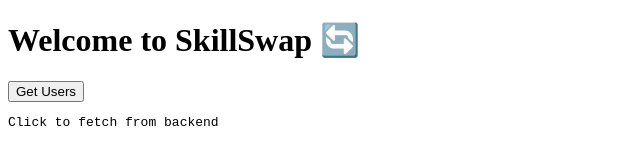
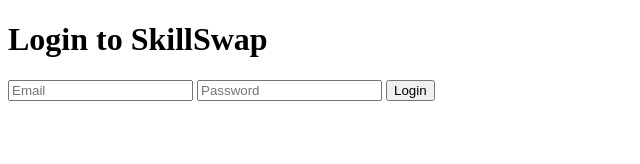
Before and after one commit to Yashbaid19/Testing-Frontend, a plain HTML site: page index.html in a window 1280 px wide. Shown: the whole page, without its empty margins (0-640 px from the left). Drawn offline with Linux system fonts and the light colour scheme.

Commit message:
Update index.html

```diff
--- a/index.html
+++ b/index.html
@@ -2,17 +2,21 @@
 <html lang="en">
 <head>
   <meta charset="UTF-8" />
-  <meta name="viewport" content="width=device-width, initial-scale=1.0" />
-  <title>SkillSwap Test</title>
-  <link rel="stylesheet" href="./style.css" />
+  <meta name="viewport" content="width=device-width, initial-scale=1.0"/>
+  <title>Skill Swap | Login</title>
+  <link rel="stylesheet" href="style.css" />
 </head>
 <body>
-  <div id="app">
-    <h1>Welcome to SkillSwap 🔄</h1>
-    <button onclick="fetchData()">Get Users</button>
-    <pre id="output">Click to fetch from backend</pre>
+  <div class="container">
+    <h1>Login to SkillSwap</h1>
+    <form id="loginForm">
+      <input type="email" name="email" placeholder="Email" required />
+      <input type="password" name="password" placeholder="Password" required />
+      <button type="submit">Login</button>
+    </form>
+    <p id="response"></p>
   </div>
 
-  <script src="./main.js"></script>
+  <script src="main.js"></script>
 </body>
 </html>
```
